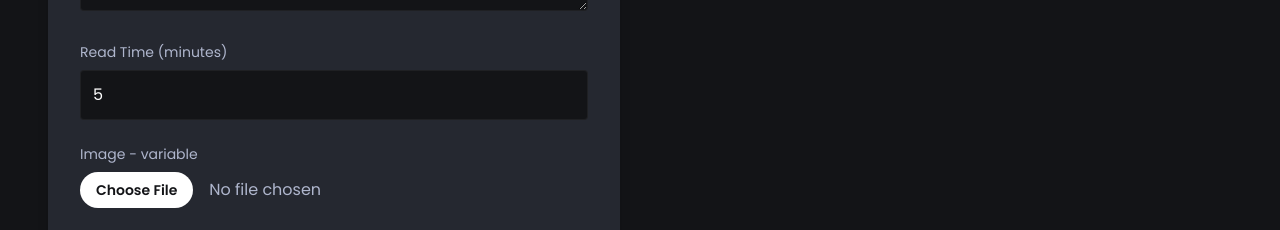
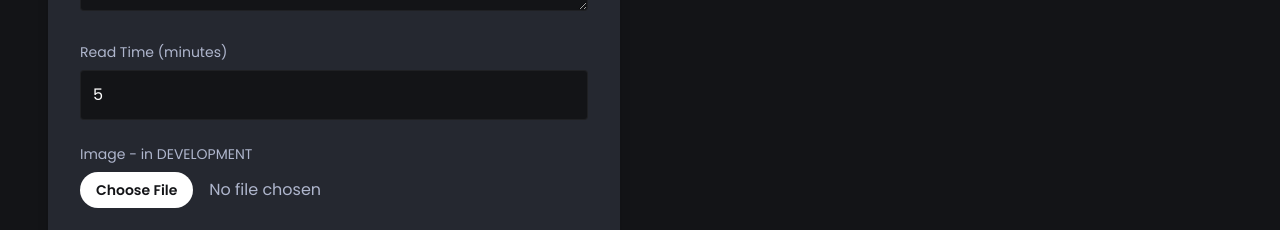
Before and after one commit to OCTehckie18/brewingbnb-clone, a React (Vite) app: page /admin in a window 1280 px wide. Shown: the part 1015-1245 px from the top of the page. Built offline with nearby package versions, Linux system fonts and the light colour scheme; no server answers; sample sign-in values are in the browser's storage.

Commit message:
Current diabilities

```diff
--- a/src/pages/AdminDashboard.jsx
+++ b/src/pages/AdminDashboard.jsx
@@ -199,7 +199,7 @@ const AdminDashboard = () => {
                                 </div>
 
                                 <div>
-                                    <label className="block text-[var(--light-color-alt)] text-sm mb-2">Image - variable</label>
+                                    <label className="block text-[var(--light-color-alt)] text-sm mb-2">Image - in DEVELOPMENT</label>
                                     <input
                                         type="file"
                                         accept="image/*"
```
